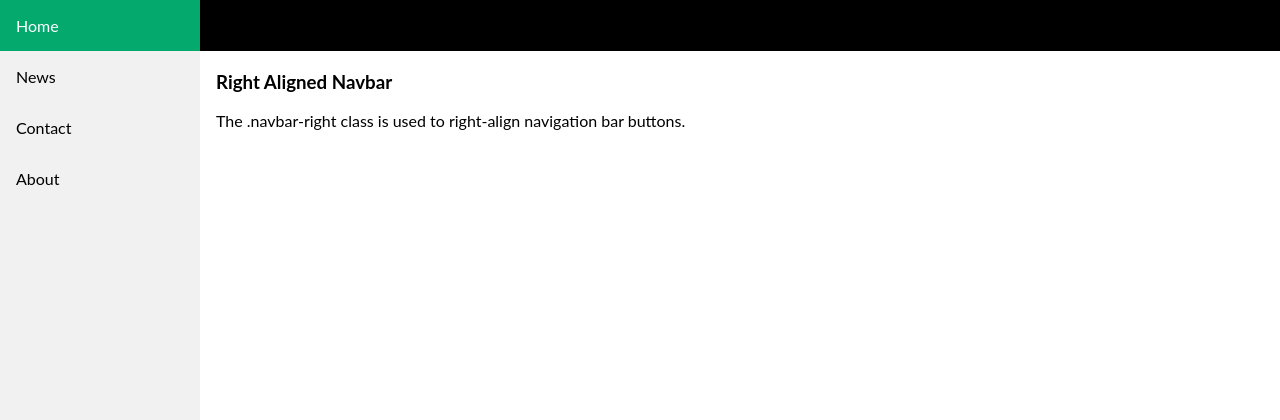
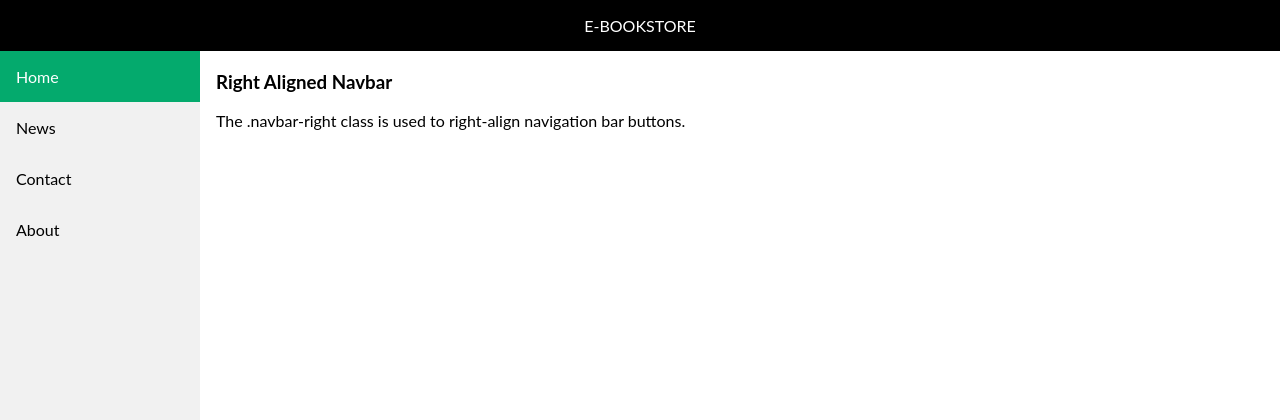
Before and after one commit to sachinraghult/e-bookstore, a PHP site: page / in a window 1280 px wide. Shown: the top 420 px of the page. Run offline with PHP 8.4, Linux system fonts and the light colour scheme.

Commit message:
header included

```diff
--- a/header.php
+++ b/header.php
@@ -8,6 +8,7 @@
 </head>
 <body>
 
+<div style="position: sticky; top:0; display:block; padding:16px; background-color:black; color:white;text-align:center">E-BOOKSTORE</div>
 
 <div class="sidebar">
   <a class="active" href="#home">Home</a>
@@ -15,5 +16,3 @@
   <a href="#contact">Contact</a>
   <a href="#about">About</a>
 </div>
-
-<div style="display:block; padding:16px; background-color:black;">E-BOOKSTORE</div>
```
